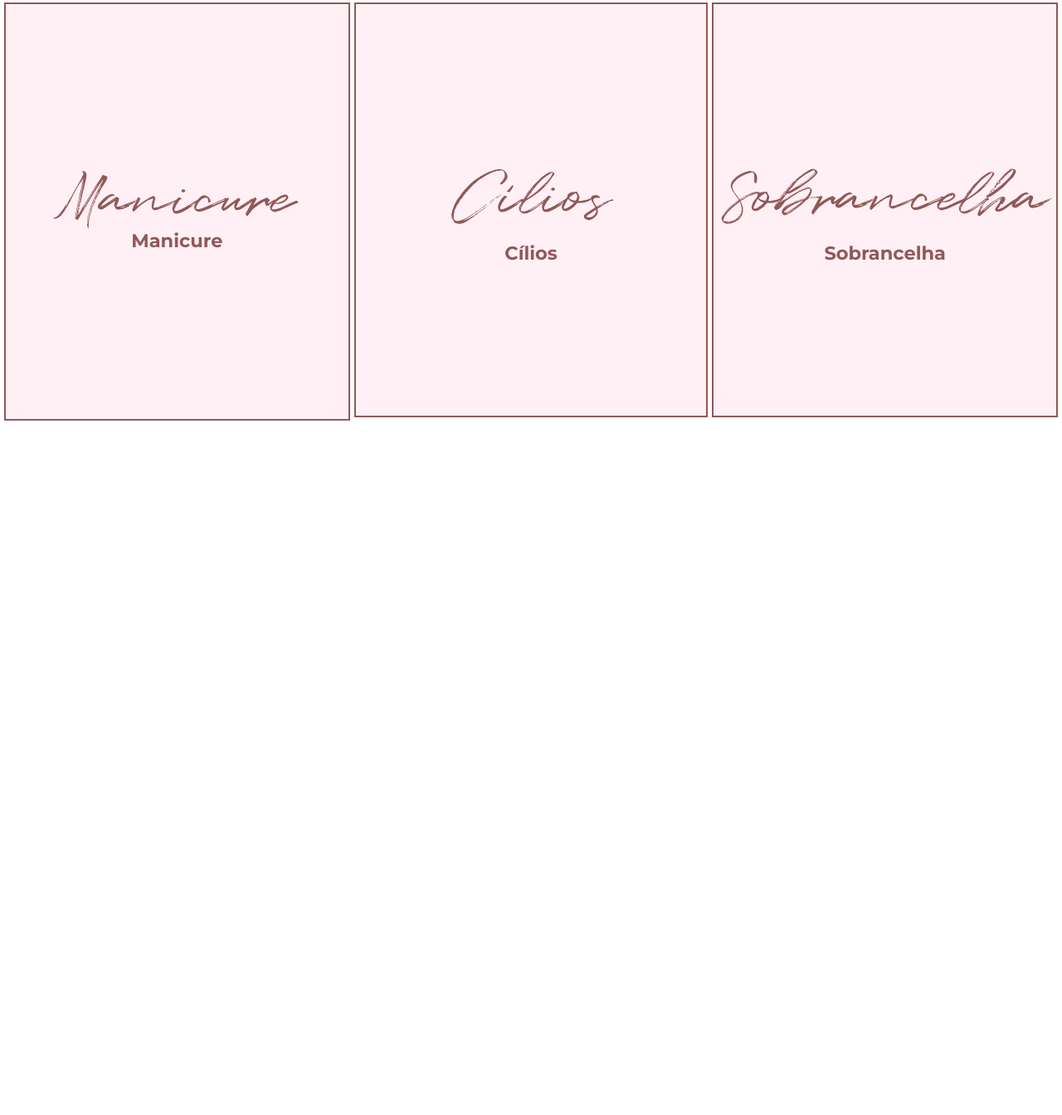
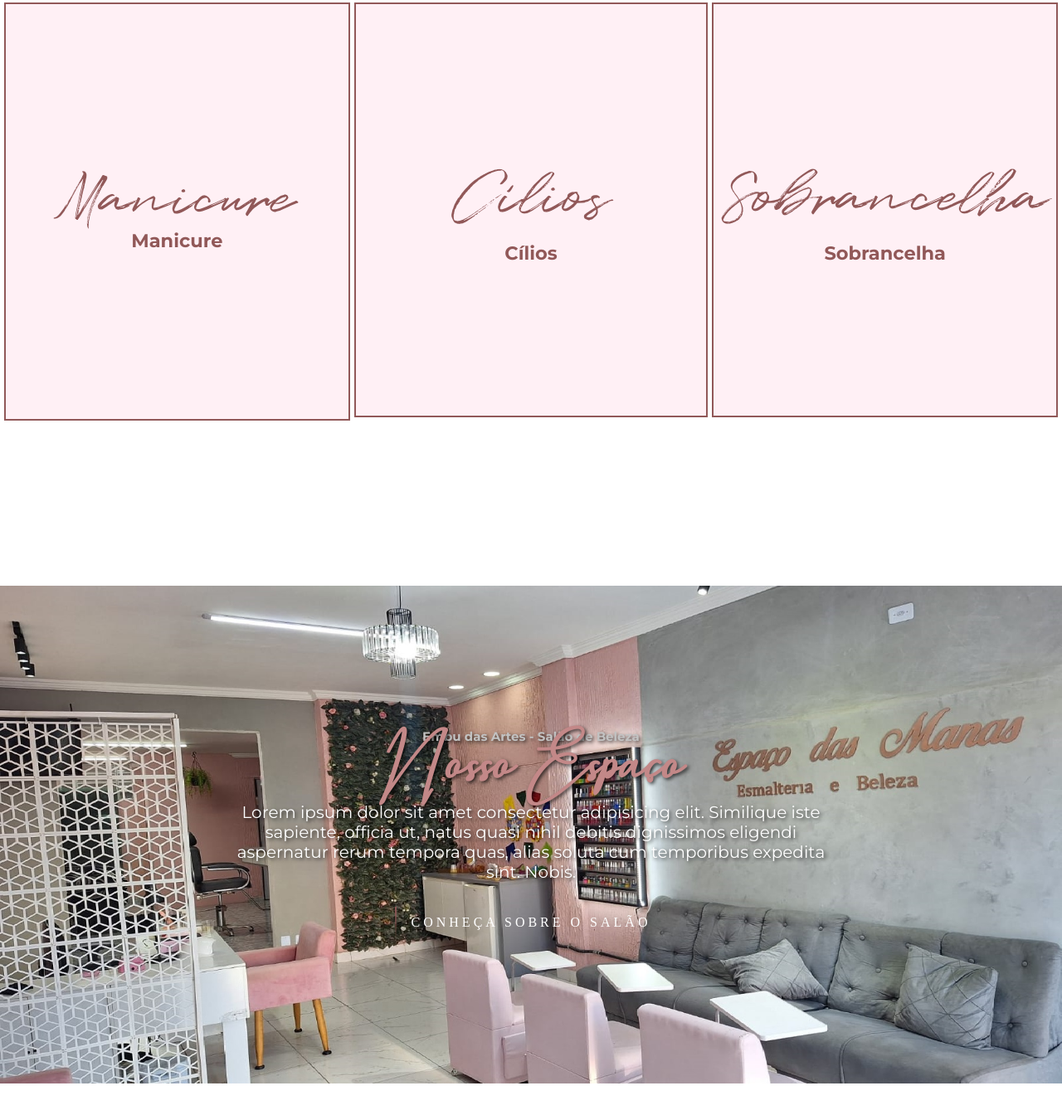
Before and after one commit to willlofc/MANAS-VAIDOSAS, a plain HTML site: page index.html in a window 1280 px wide. Shown: the part 1724-3068 px from the top of the page at 83% size. Before the commit the page ends 2231 px from the top, so only its background shows below. Drawn offline with Linux system fonts and the light colour scheme.

Commit message:
adicionado efeito parallax, ajustado no responsivo

```diff
--- a/CSS/global.css
+++ b/CSS/global.css
@@ -2,6 +2,7 @@
 @import url('carossel.css');
 @import url('sobre.css');
 @import url('serviços.css');
+@import url('parallax.css');
 
 @font-face {
     font-family: "BrownSugar-01";
--- /dev/null
+++ b/CSS/parallax.css
@@ -0,0 +1,160 @@
+.parallax {
+    /* The image used */
+    background-image: url("../CONTEUDO/CARROSSEL/salao-03.jpg");
+
+    /* Set a specific height */
+    min-height: 600px;
+    width: 100%;
+    margin-bottom: 100px;
+
+    /* Create the parallax scrolling effect */
+    background-attachment: fixed;
+    background-position-y: -10px;
+    background-repeat: no-repeat;
+    background-size: cover;
+
+    /* Center the content */
+    display: flex;
+    justify-content: center;
+    align-items: center;
+    text-align: center;
+}
+
+.content {
+    display: flex;
+    flex-direction: column;
+    align-items: center;
+}
+
+.hero-03 h4, .hero-03 h1, .hero-03 p {
+    text-shadow: 2px 2px 4px rgba(0, 0, 0, 0.7);
+}
+
+.hero-03 h4 {
+    font-size: 15px;
+    font-family: "Montserrat-02";
+    color: #C2C2C2;
+}
+
+.hero-03 h1 {
+    font-size: 60px;
+    font-family: "HearthStone-02";
+    color: #C38888;
+}
+
+.hero-03 p {
+    font-size: 20px;
+    font-family: "Montserrat-02";
+    color: #fff;
+    padding: 10px;
+    max-width: 60%;  /* Limit the width of the paragraph */
+    margin: 0 auto;  /* Center the paragraph */
+}
+
+.btn-salao a {
+    display: inline-block;
+    position: relative;
+    padding: 10px 20px;
+    margin-top: 20px;
+    color: #fff;
+    text-decoration: none;
+    text-transform: uppercase;
+    overflow: hidden;
+    transition: .5s;
+    letter-spacing: 4px;
+}
+
+.btn-salao a:hover {
+    background: #915858;
+    color: #fff;
+    box-shadow: 0 0 5px #fff, 0 0 25px #fff, 0 0 50px #fff, 0 0 100px #fff;
+}
+
+.btn-salao span {
+    position: absolute;
+    display: block;
+}
+
+.btn-salao span:nth-child(1) {
+    top: 0;
+    left: -100%;
+    width: 100%;
+    height: 2px;
+    background: linear-gradient(90deg, transparent, #915858);
+    animation: btn-anim1 1s linear infinite;
+}
+
+.btn-salao span:nth-child(2) {
+    top: -100%;
+    right: 0;
+    width: 2px;
+    height: 100%;
+    background: linear-gradient(180deg, transparent, #915858);
+    animation: btn-anim2 1s linear infinite;
+    animation-delay: .25s;
+}
+
+.btn-salao span:nth-child(3) {
+    bottom: 0;
+    right: -100%;
+    width: 100%;
+    height: 2px;
+    background: linear-gradient(270deg, transparent, #915858);
+    animation: btn-anim3 1s linear infinite;
+    animation-delay: .5s;
+}
+
+.btn-salao span:nth-child(4) {
+    bottom: -100%;
+    left: 0;
+    width: 2px;
+    height: 100%;
+    background: linear-gradient(360deg, transparent, #915858);
+    animation: btn-anim4 1s linear infinite;
+    animation-delay: .75s;
+}
+
+@keyframes btn-anim1 {
+    0% {
+        left: -100%;
+    }
+    50%, 100% {
+        left: 100%;
+    }
+}
+
+@keyframes btn-anim2 {
+    0% {
+        top: -100%;
+    }
+    50%, 100% {
+        top: 100%;
+    }
+}
+
+@keyframes btn-anim3 {
+    0% {
+        right: -100%;
+    }
+    50%, 100% {
+        right: 100%;
+    }
+}
+
+@keyframes btn-anim4 {
+    0% {
+        bottom: -100%;
+    }
+    50%, 100% {
+        bottom: 100%;
+    }
+}
+
+/* Ajuste responsivo para parallax */
+@media (max-width: 760px) {
+    .parallax {
+        margin-top: 160%;
+        background-attachment: scroll;
+        order: 2;
+    }
+}
--- a/CSS/serviços.css
+++ b/CSS/serviços.css
@@ -20,6 +20,7 @@
     display: grid;
     grid-template-columns: repeat(3, 1fr);
     grid-template-rows: 1fr;
+    margin-bottom: 100px;
   }
 
   .background-one {
@@ -262,21 +263,26 @@
     transform: translate(0%, 0%) scaleY(1);
   }
 
-@media (max-width: 760px){
-    .container-03{
+/* Ajuste responsivo para nossos-serviços */
+@media (max-width: 760px) {
+  .nossos-serviços {
+      margin-bottom: 100px;
+  }
+
+  .container-03 {
       display: block;
   }
 
-    .hero-02{
+  .hero-02 {
       padding: 50px;
   }
 
-    .hero-02 h1{
+  .hero-02 h1 {
       font-size: 40px;
       margin-bottom: 10px;
   }
 
-    .background-two{
+  .background-two {
       margin-left: 5px;
       margin-right: 5px;
   }
@@ -284,4 +290,9 @@
   .link-three {
       font-size: 60px !important;
   }
+
+  .parallax {
+      background-attachment: scroll;
+      order: 2;
   }
+}
--- a/index.html
+++ b/index.html
@@ -130,7 +130,25 @@
               <h2>Sobrancelha</h2>
             </div>
             </div>
+        <br><br><br><br><br><br>
+        <div class="parallax">
+            <div class="content">
+                <div class="hero-03">
+                    <h4>Embu das Artes - Salão de Beleza</h4>
+                    <h1>Nosso Espaço</h1>
+                    <p>Lorem ipsum dolor sit amet consectetur adipisicing elit. Similique iste sapiente, officia ut, natus quasi nihil debitis dignissimos eligendi aspernatur rerum tempora quas, alias soluta cum temporibus expedita sint. Nobis.</p>
+                </div>
+                <div class="btn-salao">
+                    <a href="#">
+                        <span></span><span></span>
+                        <span></span><span></span>
+                        Conheça Sobre o Salão
+                    </a>
+                </div>
+            </div>
+        </div>
     </section>
+
 
 
     <script src="JAVASCRIPT/carrossel.js"></script>
```
Lines whose indentation alone changed are shown as unchanged.
